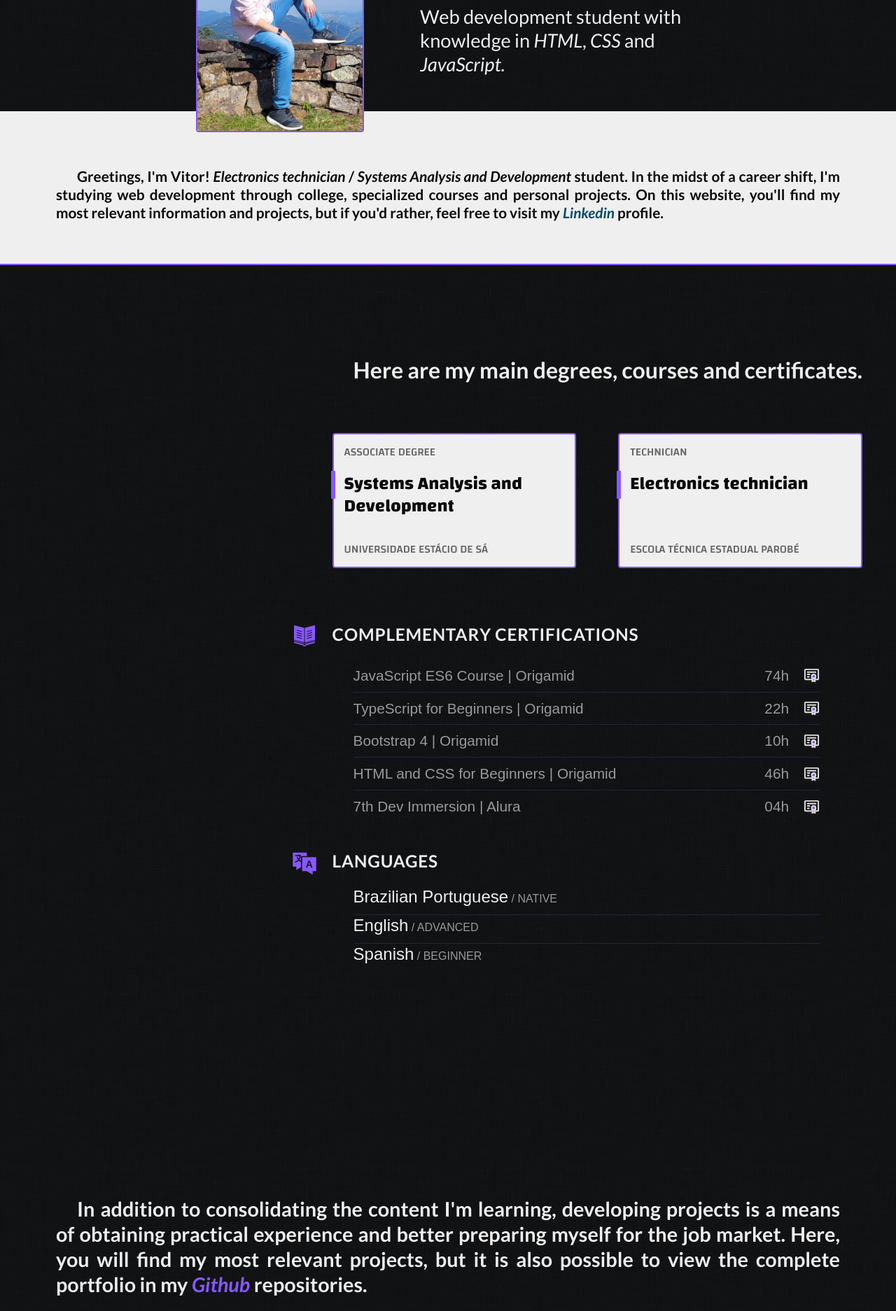
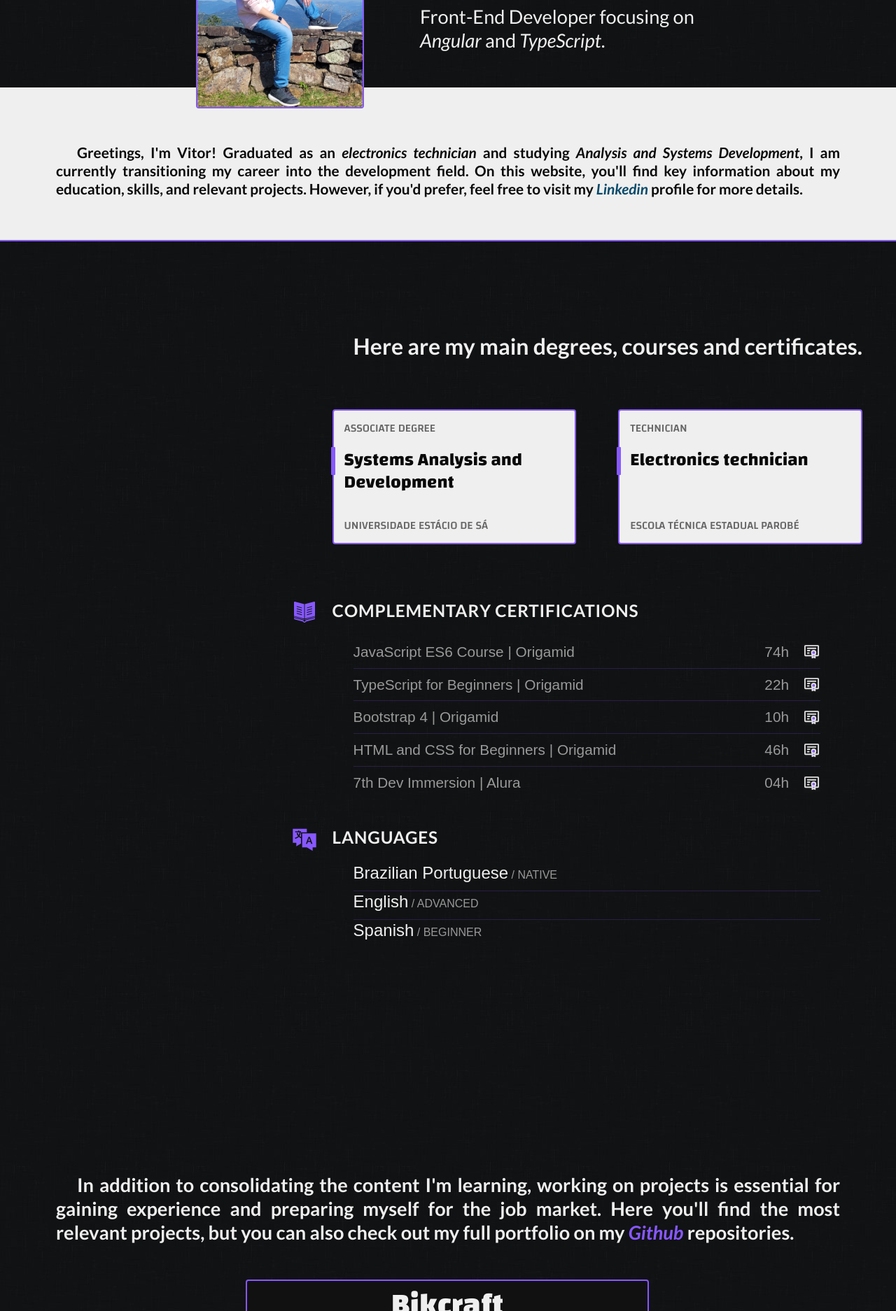
Before and after one commit to vitorsofiati/vitorsofiati.github.io, a website: page home-en.html in a window 1280 px wide. Shown: the part 315-2189 px from the top of the page at 70% size. Drawn offline with Linux system fonts and the light colour scheme; a web font is replaced by a local one.

Commit message:
Atualzação dos textos de introdução, sobre e projetos

```diff
--- a/css/home/projetos.css
+++ b/css/home/projetos.css
@@ -18,7 +18,7 @@
 
 .projetos-intro {
   margin-top: 60px;
-  font-size: 1.8rem;
+  font-size: 1.7rem;
   font-weight: 600;
   text-indent: 30px;
   text-align: justify;
@@ -164,7 +164,7 @@
 @media (max-width: 800px) {
   .projetos-intro {
     margin-top: 40px;
-    font-size: 1.6rem;
+    font-size: 1.5rem;
   }
 
   .portfolio {
--- a/home-en.html
+++ b/home-en.html
@@ -171,10 +171,8 @@
         <div class="apresentacao">
           <h1 class="fonte-titulo">Vitor Sofiati</h1>
           <p>
-            Web development student with knowledge in
-            <em><abbr title="HyperText Markup Language">HTML</abbr></em
-            >, <em><abbr title="Cascading Style Sheets">CSS</abbr></em> and
-            <em>JavaScript.</em>
+            Front-End Developer focusing on <em>Angular</em> and
+            <em>TypeScript</em>.
           </p>
         </div>
       </main>
@@ -182,16 +180,16 @@
 
     <div class="sobre-bg">
       <article class="sobre container" id="sobre">
-        Greetings, I'm Vitor!<em> Electronics technician</em> /
-        <em>Systems Analysis and Development</em> student. In the midst of a
-        career shift, I'm studying web development through college, specialized
-        courses and personal projects. On this website, you'll find my most
-        relevant information and projects, but if you'd rather, feel free to
-        visit my
+        Greetings, I'm Vitor! Graduated as an
+        <em>electronics technician</em> and studying
+        <em>Analysis and Systems Development</em>, I am currently transitioning
+        my career into the development field. On this website, you'll find key
+        information about my education, skills, and relevant projects. However,
+        if you'd prefer, feel free to visit my
         <a href="https://www.linkedin.com/in/vitorsofiati/" target="_blank"
           ><em>Linkedin</em></a
         >
-        profile.
+        profile for more details.
       </article>
     </div>
 
@@ -294,11 +292,10 @@
       </h2>
       <div class="projetos container">
         <p class="projetos-intro">
-          In addition to consolidating the content I'm learning, developing
-          projects is a means of obtaining practical experience and better
-          preparing myself for the job market. Here, you will find my most
-          relevant projects, but it is also possible to view the complete
-          portfolio in my
+          In addition to consolidating the content I'm learning, working on
+          projects is essential for gaining experience and preparing myself for
+          the job market. Here you'll find the most relevant projects, but you
+          can also check out my full portfolio on my
           <a
             href="https://github.com/vitorsofiati?tab=repositories"
             target="_blank"
```
Also changed, not shown: css/home/introducao.css (+3 -6 lines), home-pt.html (+15 -17 lines).
